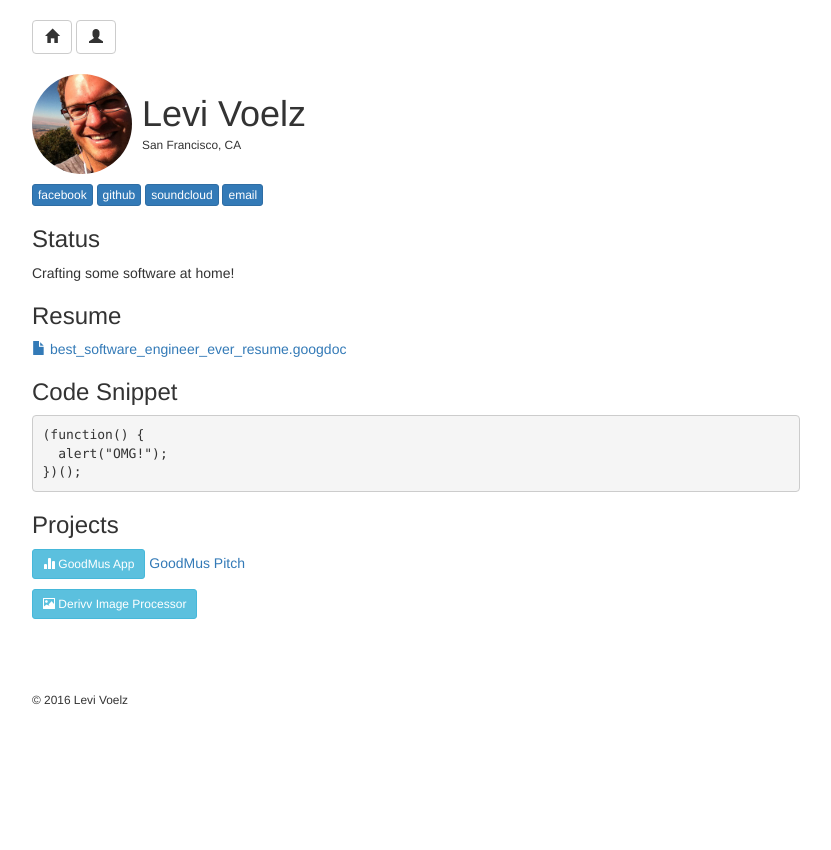
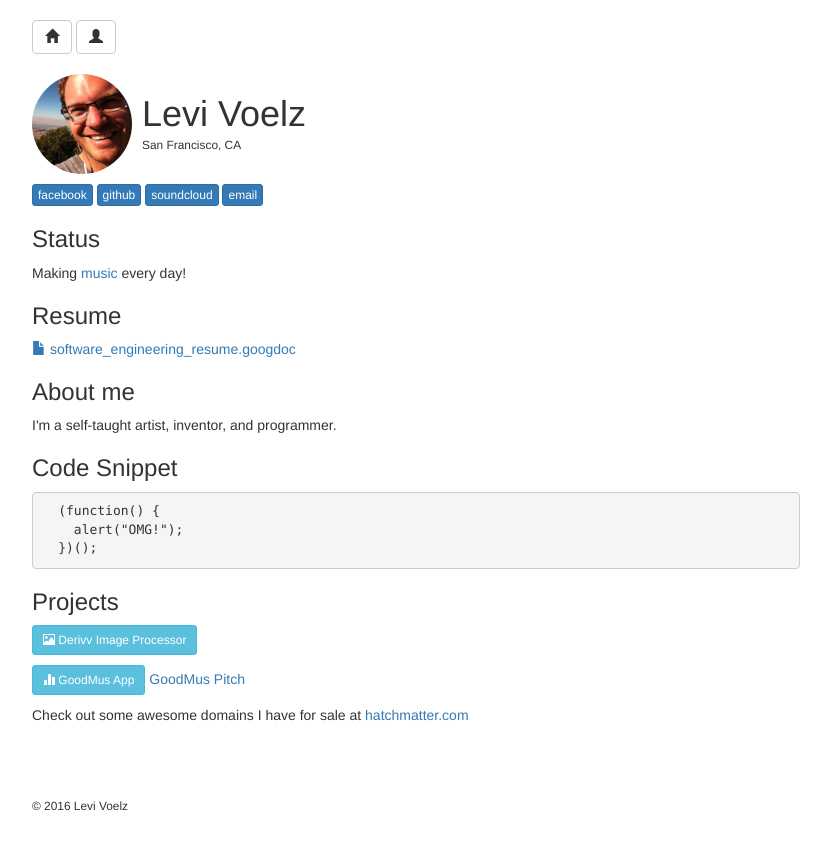
Before and after one commit to levivoelz/levivoelz.github.io, a Jekyll site: the page built from about.html, in a window 1280 px wide. Shown: the top 850 px of the page, without its empty margins (224-1055 px from the left). Built offline with Jekyll 4.4.1, drawn with Linux system fonts in a browser that asks for light colours.

Commit message:
update status and layout

```diff
--- a/about.html
+++ b/about.html
@@ -1,34 +1,23 @@
-<!DOCTYPE html>
-<html>
-  <head>
-    <title>Doing it the Hard Way | Levi Voelz – </title>
-    <meta charset="utf-8" />
-    <meta http-equiv='X-UA-Compatible' content='IE=edge'>
-    <meta name='viewport' content='width=device-width, initial-scale=1.0, maximum-scale=1.0'>
-    <link rel="stylesheet" href="/css/main.css">
-  </head>
-  <body>
-    <div class="wrapper">
-      <header>
-        <nav>
-          <a class="btn btn-default" href="/" aria-label="Home"><span class="glyphicon glyphicon-home" aria-hidden="true"></span></a>
-           <a class="btn btn-default" href="/about.html" aria-label="About"><span class="glyphicon glyphicon-user" aria-hidden="true"></span></a>
-        </nav>
-      </header>
-      <div class="content clearfix">
+---
+layout: default
+title: The Pitch – GoodMus | Levi Voelz
+nofollow: true
+---
 <div class="clearfix about-header">
   <a href="images/levivoelz.jpg"><img class="mugshot" src="images/levivoelz.jpg"></a>
   <h1>Levi Voelz</h1>
   <small>San Francisco, CA</small><br>
 </div>
-        <a class="btn btn-xs btn-primary" href="//facebook.com/levivoelz">facebook</a>
-         <a class="btn btn-xs btn-primary" href="//github.com/levivoelz">github</a>
-         <a class="btn btn-xs btn-primary" href="//soundcloud.com/levivoelz">soundcloud</a>
-         <a class="btn btn-xs btn-primary" href="mailto:levivoelz@gmail.com">email</a>
+<a class="btn btn-xs btn-primary" href="//facebook.com/levivoelz" target='_blank'>facebook</a>
+<a class="btn btn-xs btn-primary" href="//github.com/levivoelz" target='_blank'>github</a>
+<a class="btn btn-xs btn-primary" href="//soundcloud.com/levivoelz" target='_blank'>soundcloud</a>
+<a class="btn btn-xs btn-primary" href="mailto:levi@hatchmatter.com">email</a>
 <h3>Status</h3>
-        <p>Crafting some software at home!</p>
+<p>Making <a href='//soundcloud.com/levivoelz' target='_blank'>music</a> every day!</p>
 <h3>Resume</h3>
-        <a href="https://docs.google.com/document/d/1X9KAhZ8IE344J9MiExXQuUPhKN3SDobYwGuprhhjOQ0/edit?usp=sharing"><span class="glyphicon glyphicon-file"></span> best_software_engineer_ever_resume.googdoc</a>
+<a href="https://docs.google.com/document/d/1X9KAhZ8IE344J9MiExXQuUPhKN3SDobYwGuprhhjOQ0/edit?usp=sharing" target='_blank'><span class="glyphicon glyphicon-file"></span> software_engineering_resume.googdoc</a>
+<h3>About me</h3>
+<p>I'm a self-taught artist, inventor, and programmer.</p>
 <h3>Code Snippet</h3>
 <pre>
   (function() {
@@ -37,20 +26,14 @@
 </pre>
 <h3>Projects</h3>
 <p>
+  <a class="btn btn-sm btn-info" href="http://derivv.com/" target="_blank">
+    <span class="glyphicon glyphicon-picture"></span> Derivv Image Processor
+  </a>
+</p>
+<p>
   <a class="btn btn-sm btn-info" href="https://goodmus.herokuapp.com/" target="_blank">
     <span class="glyphicon glyphicon-stats"></span> GoodMus App
   </a>
   <a href="/the-pitch-goodmus.html">GoodMus Pitch</a>
 </p>
-        <p>
-          <a class="btn btn-sm btn-info" href="http://derivv.com/" target="_blank">
-            <span class="glyphicon glyphicon-picture"></span> Derivv Image Processor
-          </a>
-        </p>
-      </div>
-      <footer>
-        <small>© 2016 Levi Voelz</small>
-      </footer>
-    </div>
-  </body>
-</html>
+<p>Check out some awesome domains I have for sale at <a href='http://hatchmatter.com' target='_blank'>hatchmatter.com</a></p>
--- a/the-pitch-goodmus.html
+++ b/the-pitch-goodmus.html
@@ -55,6 +55,6 @@ nofollow: true
 <hr>
 <div style="text-align: center"><i><span style="font-size: 18px;">GoodMus – A better world through music.</span></i></div>
 <div>
-<hr></div>
+  <hr>
 </div>
-For a demo of the app and more information on how to get involved, contact me at: <br><a href="mailto:levivoelz@gmail.com">levivoelz@gmail.com</a> or 510.335.5420
+For a demo of the app and more information on how to get involved, contact me at: <a href="mailto:levi@hatchmatter.com">levi@hatchmatter.com</a>.
```
Also changed, not shown: 3 other files. Lines whose indentation alone changed are shown as unchanged.
